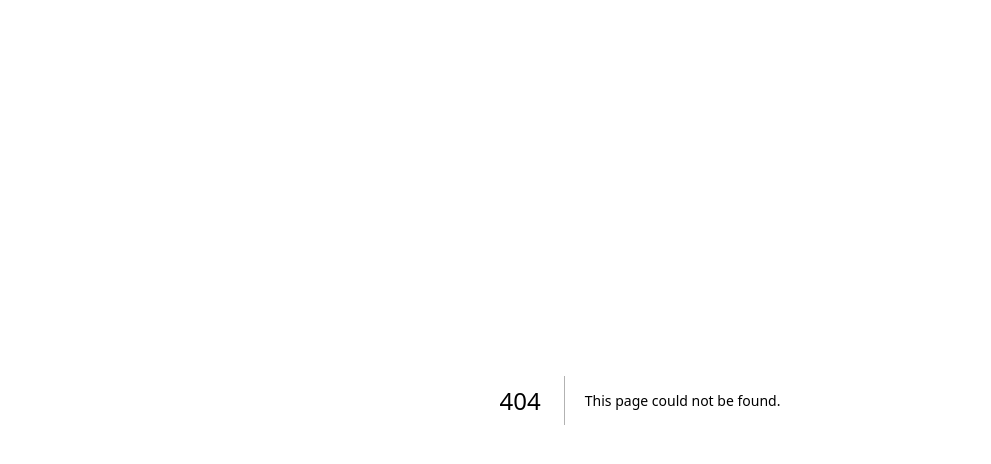
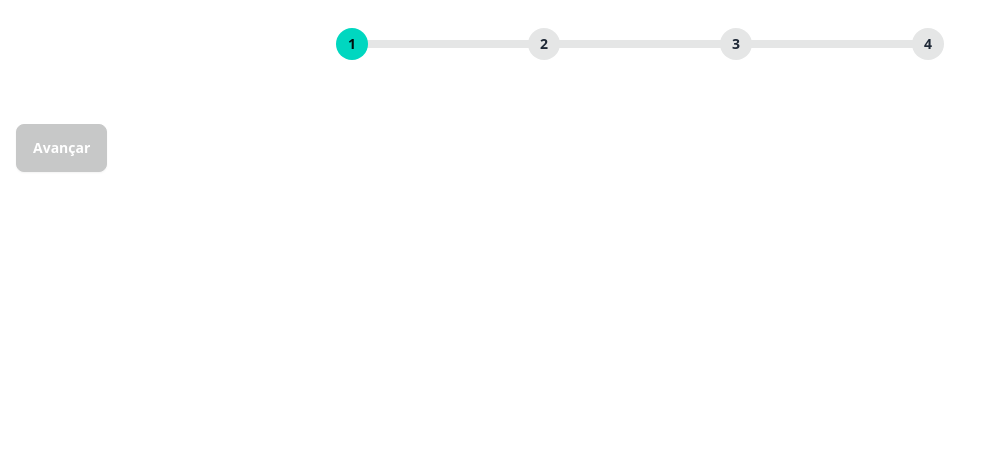
Before and after one commit to MatheusGmota/GlobalSolutions, a Next.js app: page /relatorio in a window 1280 px wide. Before the commit this address had no page. Shown: the top 464 px of the page, without its empty margins (0-991 px from the left). Built offline with nearby package versions, Linux system fonts and the light colour scheme.

Commit message:
Criando template da página de relatório e componentes dos steps

```diff
--- /dev/null
+++ b/src/app/relatorio/page.tsx
@@ -0,0 +1,28 @@
+'use client'
+import Steps from '@/components/Steps/Steps'
+import React, { useState } from 'react'
+
+export default function Page() {
+    const [passoAtual, setPassoAtual] = useState<number>(1)
+
+    const components = []
+
+    return (
+        <main>
+            <Steps passoAtual={passoAtual} />
+            {components[passoAtual - 1]}
+            <div className='flex w-full justify-between p-4'>
+                {passoAtual != 1 &&
+                    <button
+                        className='btn btn-ghost text-white'
+                        onClick={()=> setPassoAtual(passoAtual-1)}>
+                        Voltar
+                    </button>
+                }
+                <button className='btn btn-active text-white' onClick={()=> setPassoAtual(passoAtual+1)}>
+                    {passoAtual !== 3 ? "Avançar" : "Gerar Relatório"}
+                </button>
+            </div>
+        </main>
+    )
+}
--- /dev/null
+++ b/src/components/Steps/Steps.tsx
@@ -0,0 +1,12 @@
+export default function Steps({passoAtual}: {passoAtual : number}) {
+    const passos = ["Sobre a Empresa", "Questões Gerais", "Equipamentos", "Relatório Final"]
+    return (
+        <div className="flex justify-center p-6">
+            <ul className="steps">
+                {passos.map((s, i) => (
+                    <li key={i} className={`text-white font-semibold text-sm w-28 lg:w-48 step ${passoAtual >= i + 1 ? 'step-accent' : " "}`}>{s}</li>
+                ))}
+            </ul>
+        </div>
+    )
+}
```
